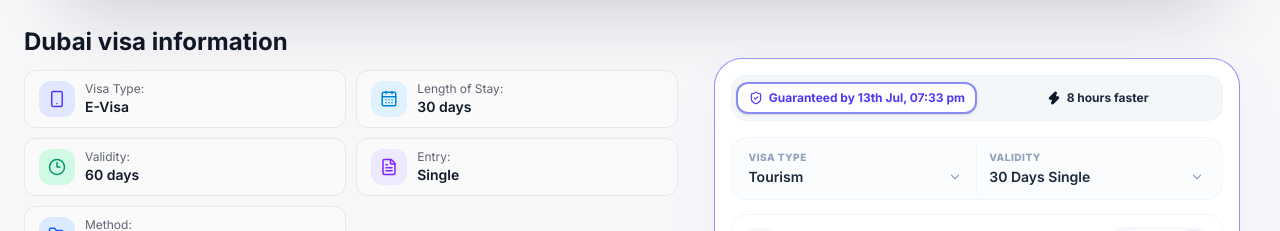
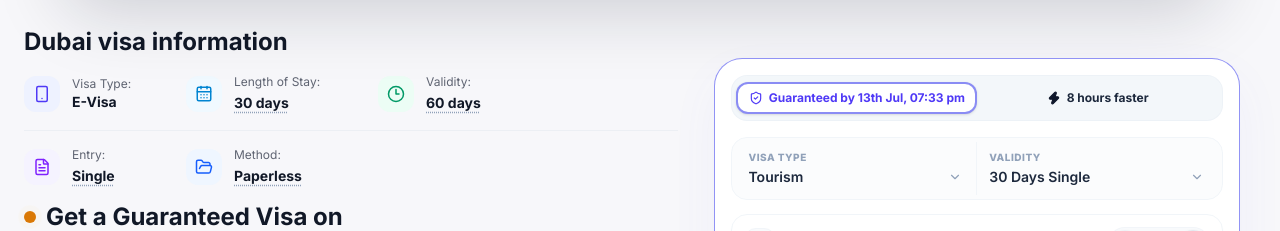
Before and after one commit to harshsees/Keyrise, a Next.js app: page / in a window 1280 px wide. Shown: the part 721-952 px from the top of the page. Built offline with nearby package versions, Linux system fonts and the light colour scheme.

Commit message:
Inital Commit

```diff
--- a/src/components/VisaInfoAndPlans.tsx
+++ b/src/components/VisaInfoAndPlans.tsx
@@ -3,13 +3,6 @@
 import { CheckCircle2, ChevronDown, CalendarDays, FileText, FolderOpen, Smartphone, Clock3 } from "lucide-react";
 import { motion } from "framer-motion";
 
-const visaInfo = [
-  { label: "Visa Type", value: "E-Visa", icon: Smartphone, accent: "bg-indigo-100 text-indigo-600" },
-  { label: "Length of Stay", value: "30 days", icon: CalendarDays, accent: "bg-sky-100 text-sky-600" },
-  { label: "Validity", value: "60 days", icon: Clock3, accent: "bg-emerald-100 text-emerald-600" },
-  { label: "Entry", value: "Single", icon: FileText, accent: "bg-violet-100 text-violet-600" },
-  { label: "Method", value: "Paperless", icon: FolderOpen, accent: "bg-blue-100 text-blue-600" },
-];
 
 const plans = [
   {
@@ -38,25 +31,112 @@
         <h1 className="text-2xl font-bold text-[var(--foreground)]">
           Dubai visa information
         </h1>
-        <div className="mt-3 grid gap-2.5 sm:grid-cols-2">
-          {visaInfo.map(({ label, value, icon: Icon, accent }) => (
-            <motion.div
-              key={label}
-              whileHover={{ y: -1 }}
-              transition={{ duration: 0.2 }}
-              className="rounded-xl border border-[var(--border)] bg-[#fafafa] px-3.5 py-2.5"
-            >
-              <div className="flex items-center gap-2.5">
-                <div className={`flex h-9 w-9 items-center justify-center rounded-xl ${accent}`}>
-                  <Icon className="h-4.5 w-4.5" />
-                </div>
-                <div>
-                  <p className="text-xs text-[var(--muted)]">{label}:</p>
-                  <p className="text-sm font-semibold text-[var(--foreground)]">{value}</p>
+        {/* Borderless visa information details grouped into two rows */}
+        <div className="mt-4 space-y-4">
+          {/* Row 1: 3 components */}
+          <div className="flex flex-col sm:flex-row sm:items-center gap-5 md:gap-8 border-b border-slate-200/50 pb-4">
+            {/* 1. Visa Type */}
+            <div className="flex items-center gap-3 min-w-[130px]">
+              <div className="flex h-9 w-9 items-center justify-center rounded-xl bg-indigo-50 text-indigo-600">
+                <Smartphone className="h-4.5 w-4.5" />
+              </div>
+              <div>
+                <p className="text-xs text-[var(--muted)]">Visa Type:</p>
+                <p className="text-sm font-bold text-[var(--foreground)]">E-Visa</p>
+              </div>
+            </div>
+
+            {/* 2. Length of Stay */}
+            <div className="flex items-center gap-3 min-w-[160px]">
+              <div className="flex h-9 w-9 items-center justify-center rounded-xl bg-sky-50 text-sky-600">
+                <CalendarDays className="h-4.5 w-4.5" />
+              </div>
+              <div>
+                <p className="text-xs text-[var(--muted)]">Length of Stay:</p>
+                <div className="relative group inline-block">
+                  <span className="text-sm font-bold text-[var(--foreground)] underline decoration-slate-400 decoration-dotted underline-offset-4 cursor-pointer">
+                    30 days
+                  </span>
+                  {/* Tooltip Box */}
+                  <div className="absolute top-full left-0 mt-2.5 hidden group-hover:block w-[280px] bg-white border border-slate-200/80 rounded-2xl p-4 shadow-[0_12px_32px_rgba(15,23,42,0.08)] z-30 pointer-events-none">
+                    <p className="text-sm font-bold text-slate-900">Length of Stay: 30 days</p>
+                    <p className="text-xs text-slate-500 mt-1.5 leading-relaxed">
+                      The maximum duration that you are allowed to remain in a country after entering with that particular visa.
+                    </p>
+                  </div>
                 </div>
               </div>
-            </motion.div>
-          ))}
+            </div>
+
+            {/* 3. Validity */}
+            <div className="flex items-center gap-3 min-w-[130px]">
+              <div className="flex h-9 w-9 items-center justify-center rounded-xl bg-emerald-50 text-emerald-600">
+                <Clock3 className="h-4.5 w-4.5" />
+              </div>
+              <div>
+                <p className="text-xs text-[var(--muted)]">Validity:</p>
+                <div className="relative group inline-block">
+                  <span className="text-sm font-bold text-[var(--foreground)] underline decoration-slate-400 decoration-dotted underline-offset-4 cursor-pointer">
+                    60 days
+                  </span>
+                  {/* Tooltip Box */}
+                  <div className="absolute top-full left-0 mt-2.5 hidden group-hover:block w-[280px] bg-white border border-slate-200/80 rounded-2xl p-4 shadow-[0_12px_32px_rgba(15,23,42,0.08)] z-30 pointer-events-none">
+                    <p className="text-sm font-bold text-slate-900">Validity Period: 60 days</p>
+                    <p className="text-xs text-slate-500 mt-1.5 leading-relaxed">
+                      The number of days your visa is active after the date of issuance. We ensure your visa is valid based on your travel dates.
+                    </p>
+                  </div>
+                </div>
+              </div>
+            </div>
+          </div>
+
+          {/* Row 2: remaining 2 components */}
+          <div className="flex flex-col sm:flex-row sm:items-center gap-5 md:gap-8">
+            {/* 4. Entry */}
+            <div className="flex items-center gap-3 min-w-[130px]">
+              <div className="flex h-9 w-9 items-center justify-center rounded-xl bg-violet-50 text-violet-600">
+                <FileText className="h-4.5 w-4.5" />
+              </div>
+              <div>
+                <p className="text-xs text-[var(--muted)]">Entry:</p>
+                <div className="relative group inline-block">
+                  <span className="text-sm font-bold text-[var(--foreground)] underline decoration-slate-400 decoration-dotted underline-offset-4 cursor-pointer">
+                    Single
+                  </span>
+                  {/* Tooltip Box */}
+                  <div className="absolute top-full left-0 mt-2.5 hidden group-hover:block w-[280px] bg-white border border-slate-200/80 rounded-2xl p-4 shadow-[0_12px_32px_rgba(15,23,42,0.08)] z-30 pointer-events-none">
+                    <p className="text-sm font-bold text-slate-900">Entry: Single</p>
+                    <p className="text-xs text-slate-500 mt-1.5 leading-relaxed">
+                      {"You can enter the country only once during the visa's validity period and cannot re-enter using the same visa once you've exited."}
+                    </p>
+                  </div>
+                </div>
+              </div>
+            </div>
+
+            {/* 5. Method */}
+            <div className="flex items-center gap-3 min-w-[160px]">
+              <div className="flex h-9 w-9 items-center justify-center rounded-xl bg-blue-50 text-blue-600">
+                <FolderOpen className="h-4.5 w-4.5" />
+              </div>
+              <div>
+                <p className="text-xs text-[var(--muted)]">Method:</p>
+                <div className="relative group inline-block">
+                  <span className="text-sm font-bold text-[var(--foreground)] underline decoration-slate-400 decoration-dotted underline-offset-4 cursor-pointer">
+                    Paperless
+                  </span>
+                  {/* Tooltip Box */}
+                  <div className="absolute top-full left-0 mt-2.5 hidden group-hover:block w-[280px] bg-white border border-slate-200/80 rounded-2xl p-4 shadow-[0_12px_32px_rgba(15,23,42,0.08)] z-30 pointer-events-none">
+                    <p className="text-sm font-bold text-slate-900">Method: Paperless</p>
+                    <p className="text-xs text-slate-500 mt-1.5 leading-relaxed">
+                      Apply and receive your visa fully online. No paperwork needed.
+                    </p>
+                  </div>
+                </div>
+              </div>
+            </div>
+          </div>
         </div>
       </div>
 
```
